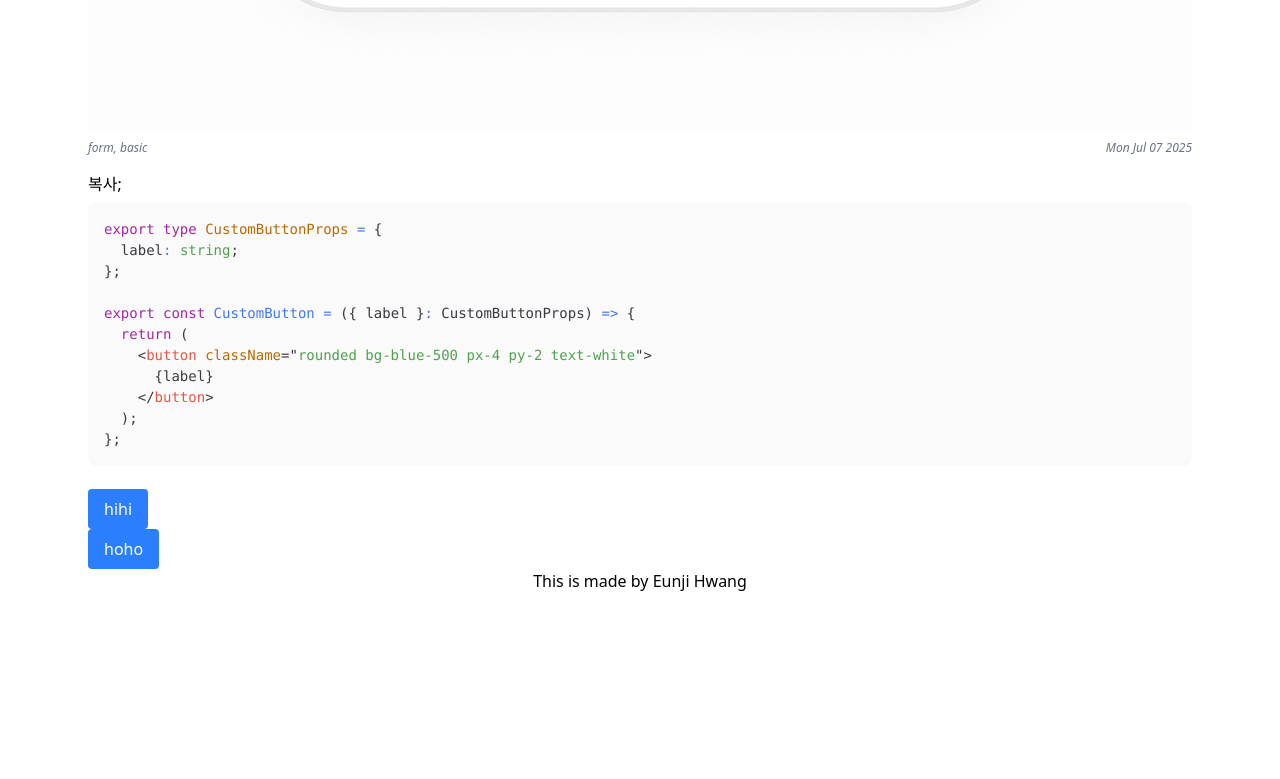
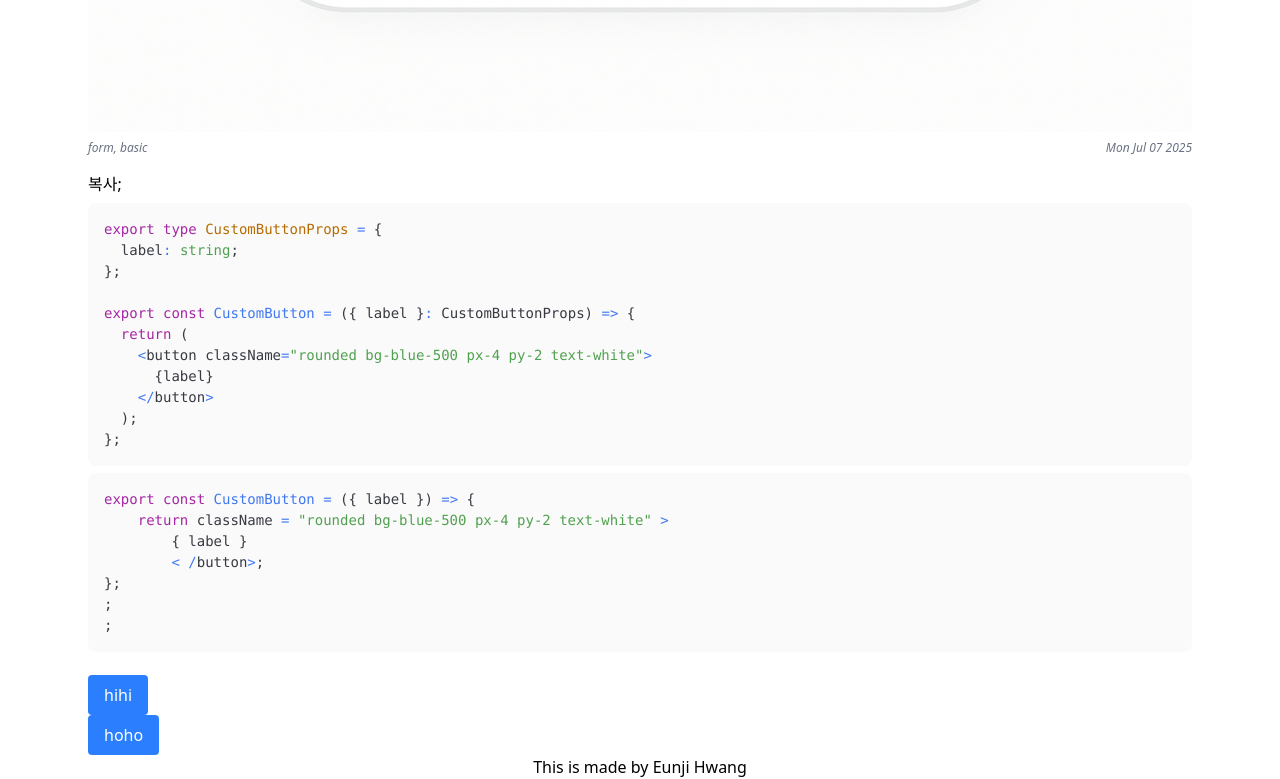
Before and after one commit to dmswl6310/comp_plus, a React (Vite) app: page /components/button1 in a window 1280 px wide. Shown: the part 780-1559 px from the top of the page. Before the commit the page ends 1373 px from the top, so only its background shows below. Built offline with nearby package versions, Linux system fonts and the light colour scheme.

Commit message:
feat: 자바스크립트 표시 코드 추가

```diff
--- a/src/components/ComponentDetail.tsx
+++ b/src/components/ComponentDetail.tsx
@@ -2,7 +2,7 @@ import PageTitle from "@/components/common/PageTitle";
 import { componentsData } from "@/data/componentsData";
 import { Navigate, useParams } from "react-router-dom";
 import CodeBlock from "./common/CodeBlock";
-import Playground from "./Playground"; // import { ComponentInfo } from "@/types/component.types";
+import Playground from "./Playground";
 
 const ComponentDetail = () => {
   const { id } = useParams<{ id: string }>();
--- a/src/components/common/CodeBlock.tsx
+++ b/src/components/common/CodeBlock.tsx
@@ -2,13 +2,25 @@ import copy from "copy-to-clipboard";
 import { useState } from "react";
 import { Prism as SyntaxHighlighter } from "react-syntax-highlighter";
 import { oneLight } from "react-syntax-highlighter/dist/esm/styles/prism";
+import * as ts from "typescript";
 
 type CodeBlockProps = {
   code: string;
   language?: string;
 };
 
-const CodeBlock = ({ code, language = "tsx" }: CodeBlockProps) => {
+export function transpileToJS(tsCode: string): string {
+  const result = ts.transpileModule(tsCode, {
+    compilerOptions: {
+      target: ts.ScriptTarget.ESNext,
+      module: ts.ModuleKind.ESNext,
+    },
+  });
+
+  return result.outputText;
+}
+
+const CodeBlock = ({ code, language = "javascript" }: CodeBlockProps) => {
   const [copied, setCopied] = useState(false);
 
   const handleCopy = () => {
@@ -21,7 +33,7 @@ const CodeBlock = ({ code, language = "tsx" }: CodeBlockProps) => {
     <div>
       <button onClick={handleCopy}>{copied ? "복사됨" : "복사"}</button>;
       <SyntaxHighlighter
-        language={language}
+        language="typescript"
         style={oneLight}
         wrapLines
         wrapLongLines
@@ -33,6 +45,19 @@ const CodeBlock = ({ code, language = "tsx" }: CodeBlockProps) => {
       >
         {code}
       </SyntaxHighlighter>
+      <SyntaxHighlighter
+        language="javascript"
+        style={oneLight}
+        wrapLines
+        wrapLongLines
+        customStyle={{
+          borderRadius: "8px",
+          padding: "1rem",
+          fontSize: "0.875rem",
+        }}
+      >
+        {transpileToJS(code)}
+      </SyntaxHighlighter>
     </div>
   );
 };
```
